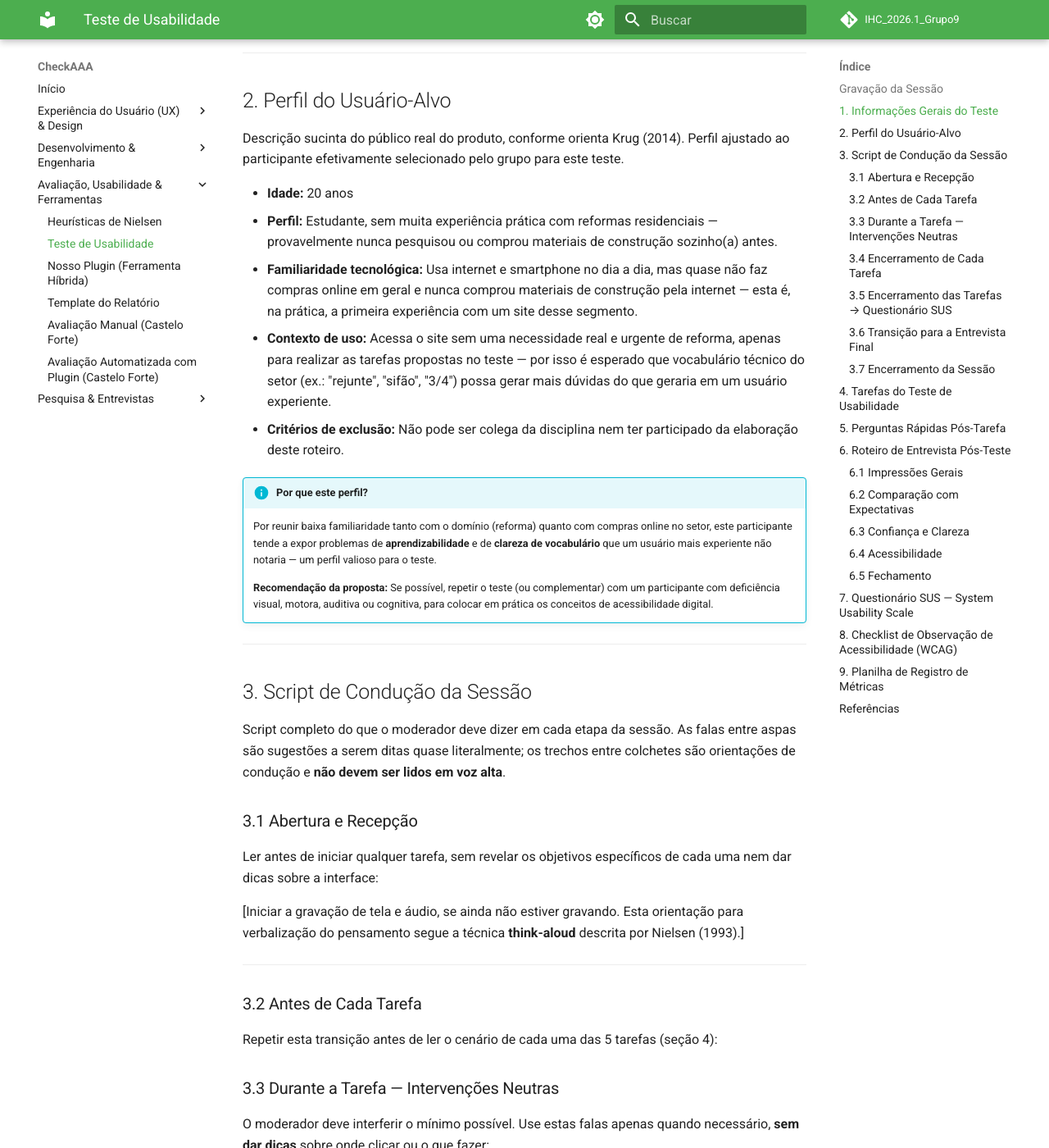
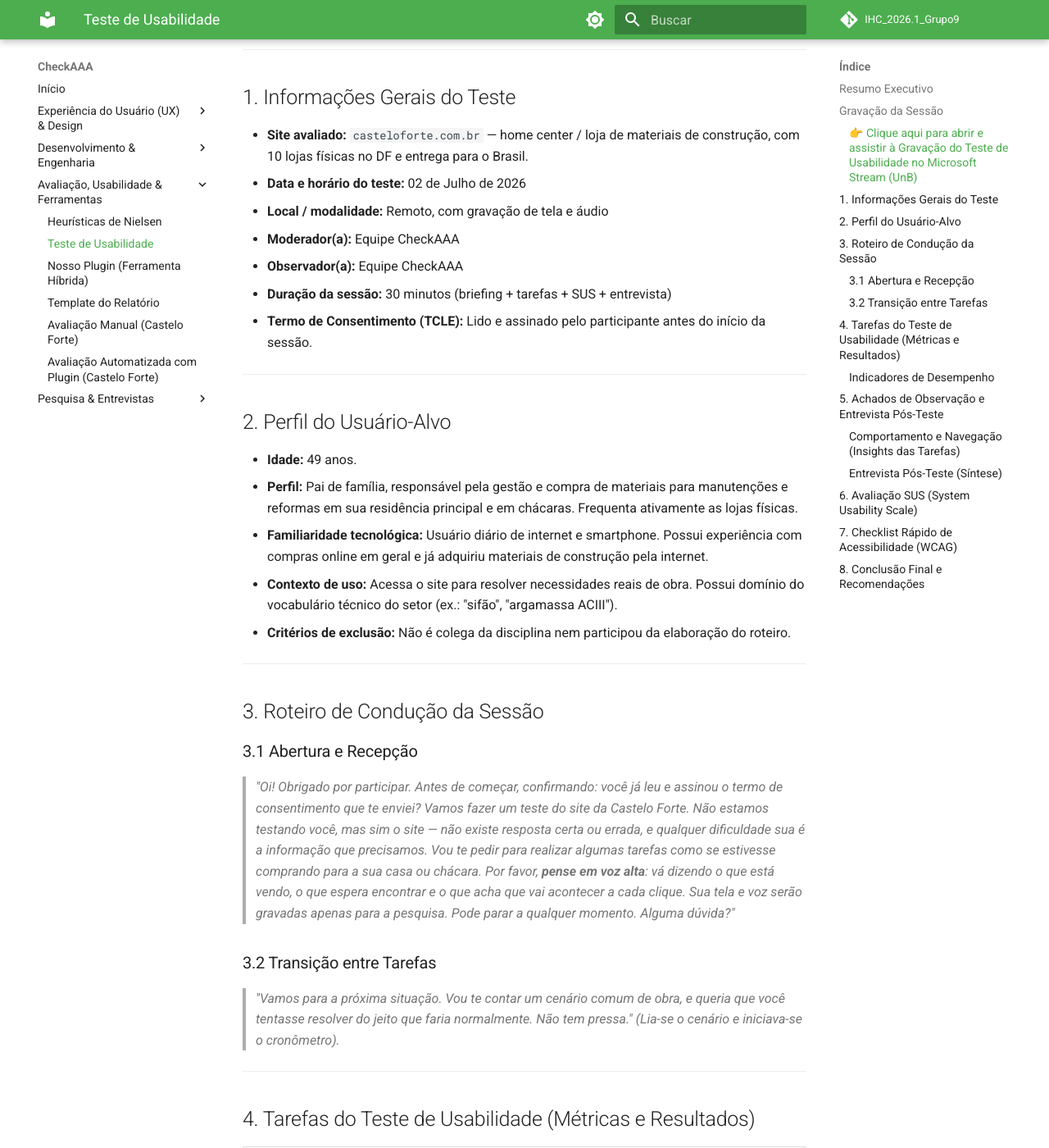
Before and after one commit to UnB-IHC/IHC_2026.1_Grupo9, an MkDocs documentation site: the page built from docs/teste_usabilidade.md, in a window 1280 px wide and 1400 px high, scrolled down 1107 px. Shown: the whole window at 82% size. Built offline with MkDocs 1.6.1 and Material for MkDocs 9.7.7, drawn with Linux system fonts in a browser that asks for light colours; comment, search, counter and statistics services are not loaded; some of the changed text lies outside the part shown.

Commit message:
docs: ajustando o teste de usabilidade para a nova entrevista

```diff
--- a/docs/teste_usabilidade.md
+++ b/docs/teste_usabilidade.md
@@ -1,239 +1,131 @@
-# Roteiro de Teste de Usabilidade — Castelo Forte
+# Relatório de Teste de Usabilidade — Site Castelo Forte
 
-> Documento de apoio para a condução do teste com o usuário (item 3 da proposta de trabalho) e para o entregável **"Roteiro de teste completo"** (apêndice). Os campos entre colchetes devem ser preenchidos pelo grupo antes da aplicação.
+**Universidade de Brasília (UnB)**
+**Disciplina:** Interação Humano-Computador (IHC) — 2026.1
+**Prof.ª:** Rejane M. C. Figueiredo
+**Site avaliado:** [Castelo Forte](https://casteloforte.com.br) (`casteloforte.com.br`)
 
-**Site avaliado:** [casteloforte.com.br](https://casteloforte.com.br) — home center / loja de materiais de construção, decoração e utilidades, com 10 lojas físicas no DF e entrega para o Brasil.
+---
+
+## Resumo Executivo
+
+O presente relatório detalha os resultados do Teste de Usabilidade realizado no site do home center Castelo Forte. O objetivo foi avaliar a facilidade de uso, a clareza das informações e a eficiência da interface para o público-alvo da loja. O teste contou com a participação de um usuário de 49 anos, com perfil de comprador frequente e responsável por reformas.
+
+A avaliação revelou um sistema de usabilidade satisfatória, refletido no **escore SUS de 72,5** (classificado como Aceitável) e em uma **taxa de sucesso de 80%** na execução das tarefas. O usuário demonstrou facilidade em localizar produtos técnicos e navegar pelas categorias, com um tempo médio de 51,4 segundos por tarefa.
+
+No entanto, o estudo identificou que, para este perfil, o site atua primariamente como um catálogo de consulta técnica. Fatores como a falta de clareza nas regras de frete (que gerou a única falha do teste), incertezas sobre o estoque e a forte preferência por negociar descontos via WhatsApp representam os principais atritos. Observaram-se também falhas em critérios de acessibilidade (WCAG), como ausência de navegação por teclado e quebra de layout com zoom.
 
 ---
 
 ## Gravação da Sessão
 
-<iframe
-  width="100%"
-  style="aspect-ratio: 16/9; border: none; border-radius: 8px;"
-  src="https://www.youtube.com/embed/YiTDvIgRyv0"
-  title="Teste de Usabilidade — Castelo Forte"
-  allow="accelerometer; autoplay; clipboard-write; encrypted-media; gyroscope; picture-in-picture"
-  allowfullscreen>
-</iframe>
+> [!NOTE]
+> **Acesso à Gravação:**
+> Devido às políticas de segurança corporativa do Microsoft Stream da UnB (`login.microsoftonline.com`), a reprodução incorporada na página é bloqueada pelos navegadores. Para assistir ao vídeo completo com áudio e tela, clique no link de redirecionamento abaixo:
+
+### 👉 [**Clique aqui para abrir e assistir à Gravação do Teste de Usabilidade no Microsoft Stream (UnB)**](https://unbbr-my.sharepoint.com/personal/241012329_aluno_unb_br/_layouts/15/stream.aspx?id=%2Fpersonal%2F241012329_aluno_unb_br%2FDocuments%2FGrava%C3%A7%C3%B5es%2FReuni%C3%A3o%20com%20Luiz%20Henrique%20Pallavicini-20260702_170515-Grava%C3%A7%C3%A3o%20de%20Reuni%C3%A3o%2Emp4)
 
 ---
 
 ## 1. Informações Gerais do Teste
 
-- **Site avaliado:** casteloforte.com.br
-- **Data e horário do teste:** [preencher]
-- **Local / modalidade:** [presencial / remoto, com gravação de tela e áudio]
-- **Moderador(a) responsável:** [nome]
-- **Observador(a) responsável pelas anotações:** [nome]
-- **Duração estimada da sessão:** 25 a 35 minutos (briefing + tarefas + SUS + entrevista)
+* **Site avaliado:** `casteloforte.com.br` — home center / loja de materiais de construção, com 10 lojas físicas no DF e entrega para o Brasil.
+* **Data e horário do teste:** 02 de Julho de 2026
+* **Local / modalidade:** Remoto, com gravação de tela e áudio
+* **Moderador(a):** Equipe CheckAAA
+* **Observador(a):** Equipe CheckAAA
+* **Duração da sessão:** 30 minutos (briefing + tarefas + SUS + entrevista)
+* **Termo de Consentimento (TCLE):** Lido e assinado pelo participante antes do início da sessão.
+
 ---
 
 ## 2. Perfil do Usuário-Alvo
 
-Descrição sucinta do público real do produto, conforme orienta Krug (2014). Perfil ajustado ao participante efetivamente selecionado pelo grupo para este teste.
-
-- **Idade:** 20 anos
-- **Perfil:** Estudante, sem muita experiência prática com reformas residenciais — provavelmente nunca pesquisou ou comprou materiais de construção sozinho(a) antes.
-- **Familiaridade tecnológica:** Usa internet e smartphone no dia a dia, mas quase não faz compras online em geral e nunca comprou materiais de construção pela internet — esta é, na prática, a primeira experiência com um site desse segmento.
-- **Contexto de uso:** Acessa o site sem uma necessidade real e urgente de reforma, apenas para realizar as tarefas propostas no teste — por isso é esperado que vocabulário técnico do setor (ex.: "rejunte", "sifão", "3/4") possa gerar mais dúvidas do que geraria em um usuário experiente.
-- **Critérios de exclusão:** Não pode ser colega da disciplina nem ter participado da elaboração deste roteiro.
-
-!!! info "Por que este perfil?"
-    Por reunir baixa familiaridade tanto com o domínio (reforma) quanto com compras online no setor, este participante tende a expor problemas de **aprendizabilidade** e de **clareza de vocabulário** que um usuário mais experiente não notaria — um perfil valioso para o teste.
-
-    **Recomendação da proposta:** Se possível, repetir o teste (ou complementar) com um participante com deficiência visual, motora, auditiva ou cognitiva, para colocar em prática os conceitos de acessibilidade digital.
+* **Idade:** 49 anos.
+* **Perfil:** Pai de família, responsável pela gestão e compra de materiais para manutenções e reformas em sua residência principal e em chácaras. Frequenta ativamente as lojas físicas.
+* **Familiaridade tecnológica:** Usuário diário de internet e smartphone. Possui experiência com compras online em geral e já adquiriu materiais de construção pela internet.
+* **Contexto de uso:** Acessa o site para resolver necessidades reais de obra. Possui domínio do vocabulário técnico do setor (ex.: "sifão", "argamassa ACIII").
+* **Critérios de exclusão:** Não é colega da disciplina nem participou da elaboração do roteiro.
 
 ---
 
-## 3. Script de Condução da Sessão
-
-Script completo do que o moderador deve dizer em cada etapa da sessão. As falas entre aspas são sugestões a serem ditas quase literalmente; os trechos entre colchetes são orientações de condução e **não devem ser lidos em voz alta**.
+## 3. Roteiro de Condução da Sessão
 
 ### 3.1 Abertura e Recepção
+> *"Oi! Obrigado por participar. Antes de começar, confirmando: você já leu e assinou o termo de consentimento que te enviei? Vamos fazer um teste do site da Castelo Forte. Não estamos testando você, mas sim o site — não existe resposta certa ou errada, e qualquer dificuldade sua é a informação que precisamos. Vou te pedir para realizar algumas tarefas como se estivesse comprando para a sua casa ou chácara. Por favor, **pense em voz alta**: vá dizendo o que está vendo, o que espera encontrar e o que acha que vai acontecer a cada clique. Sua tela e voz serão gravadas apenas para a pesquisa. Pode parar a qualquer momento. Alguma dúvida?"*
 
-Ler antes de iniciar qualquer tarefa, sem revelar os objetivos específicos de cada uma nem dar dicas sobre a interface:
-
-[Iniciar a gravação de tela e áudio, se ainda não estiver gravando. Esta orientação para verbalização do pensamento segue a técnica **think-aloud** descrita por Nielsen (1993).]
+### 3.2 Transição entre Tarefas
+> *"Vamos para a próxima situação. Vou te contar um cenário comum de obra, e queria que você tentasse resolver do jeito que faria normalmente. Não tem pressa."* *(Lia-se o cenário e iniciava-se o cronômetro).*
 
 ---
 
-### 3.2 Antes de Cada Tarefa
+## 4. Tarefas do Teste de Usabilidade (Métricas e Resultados)
 
-Repetir esta transição antes de ler o cenário de cada uma das 5 tarefas (seção 4):
+| Nº | Cenário da Tarefa | Tempo | Resultado | Nº de Erros |
+| :---: | :--- | :---: | :---: | :--- |
+| **1** | Encontrar lata de 18L de tinta acrílica para exterior (até R$ 350). | 26s | **Sucesso** | 0 |
+| **2** | Encontrar sifão sanfonado universal e fita veda-rosca. | 28s | **Sucesso** | 0 |
+| **3** | Descobrir regras de frete e entrega para região fora do centro (chácara) para piso cerâmico. | 116s | **Falha** | 1 (Dificuldade com informações de entrega) |
+| **4** | Salvar, favoritar ou compartilhar uma furadeira/parafusadeira. | 55s | **Sucesso** | 0 (Usou WhatsApp para evitar login) |
+| **5** | Encontrar a opção de "Compre no site e Retire na Loja" para uma urgência. | 32s | **Sucesso** | 0 |
 
-### 3.3 Durante a Tarefa — Intervenções Neutras
-
-O moderador deve interferir o mínimo possível. Use estas falas apenas quando necessário, **sem dar dicas** sobre onde clicar ou o que fazer:
-
-- **Se o participante ficar em silêncio por alguns segundos:** *"O que você está pensando agora?"* ou *"Me conta o que você está vendo."*
-- **Se pedir confirmação** ("Será que é aqui?"): *"O que você acha? Faz do jeito que você acha que está certo."*
-- **Se pedir ajuda direta** ("Como eu faço isso?"): *"Eu não posso te dar dicas agora, mas tenta do jeito que você faria se estivesse sozinho(a) em casa."*
-- **Se o participante comentar ou reclamar espontaneamente:** Deixar falar sem interromper e anotar — são os comentários mais valiosos para o relatório.
-
+### Indicadores de Desempenho
+* **Taxa de Sucesso:** **80%** (4 de 5 tarefas concluídas).
+* **Tempo Médio por Tarefa:** **51,4 segundos**.
 
 ---
 
-### 3.4 Encerramento de Cada Tarefa
+## 5. Achados de Observação e Entrevista Pós-Teste
 
-!!! quote "Fala do moderador"
-    *"Ok, parando por aqui. Você sente que conseguiu fazer o que eu pedi?"*
+### Comportamento e Navegação (Insights das Tarefas)
+* **Aversão a cadastro (Bypass cognitivo):** Na Tarefa 4 (salvar produto), o usuário evitou a fricção de criar conta. Preferiu usar o botão de "Compartilhar via WhatsApp" e enviar o link para si mesmo/esposa.
+* **Fricção em informações logísticas:** A única falha (Tarefa 3) ocorreu na busca por políticas de frete para regiões afastadas. O sistema não apresenta essas informações de forma acessível antes do checkout.
 
-[Parar a cronometragem e registrar o resultado: **sucesso completo**, **sucesso parcial** ou **falha** — ver tabela da seção 4. Em seguida, fazer as 3 perguntas rápidas da seção 5.]
-
-Depois das perguntas rápidas, retomar com a transição da seção 3.2 para a tarefa seguinte.
+### Entrevista Pós-Teste (Síntese)
+* **Omnicanalidade e modelo de negócio:** O usuário prefere utilizar o WhatsApp da loja para fechar compras visando o atendimento consultivo e a negociação de descontos, utilizando o site apenas como catálogo de referência.
+* **Confiança técnica vs. Logística:** O usuário sentiu segurança nas descrições técnicas dos produtos, mas relatou falta de clareza nas informações de disponibilidade de estoque físico.
+* **Sugestão de funcionalidade (Voice UI):** O usuário sugeriu a inclusão de um botão de Busca por Voz (microfone), recurso útil para o contexto de canteiro de obras.
 
 ---
 
-### 3.5 Encerramento das Tarefas → Questionário SUS
+## 6. Avaliação SUS (System Usability Scale)
 
-Ao final da quinta tarefa:
+| # | Afirmação | 1 | 2 | 3 | 4 | 5 |
+| :---: | :--- | :---: | :---: | :---: | :---: | :---: |
+| **1** | Eu acho que gostaria de usar este site com frequência. | | | | **X** | |
+| **2** | Achei o site desnecessariamente complexo. | | | **X** | | |
+| **3** | Achei o site fácil de usar. | | | | | **X** |
+| **4** | Acho que precisaria de apoio técnico para usar este site. | **X** | | | | |
+| **5** | Achei que as várias funções deste site estavam bem integradas. | | **X** | | | |
+| **6** | Achei que havia muita inconsistência neste site. | | | **X** | | |
+| **7** | Imagino que a maioria das pessoas aprenderia a usar rápido. | | | **X** | | |
+| **8** | Achei o site muito complicado de usar. | **X** | | | | |
+| **9** | Senti-me muito confiante usando o site. | | | | **X** | |
+| **10** | Precisei aprender coisas novas para conseguir usar o site. | **X** | | | | |
 
-!!! quote "Fala do moderador"
-    *"Terminamos as cinco situações! Agora eu vou te pedir pra responder um questionário rápido sobre como foi usar o site de forma geral — são 10 frases curtas, e pra cada uma você marca o quanto concorda, de 1 a 5."*
-
+> [!IMPORTANT]
+> **Resultado Final SUS: 72,5** (Sistema classificado como de **Usabilidade Aceitável**).
+> O principal ponto de alerta registrado pelo participante foi a percepção de falta de integração entre as funções do site (Q5).
 
 ---
 
-### 3.6 Transição para a Entrevista Final
+## 7. Checklist Rápido de Acessibilidade (WCAG)
 
-!!! quote "Fala do moderador"
-    *"Pra fechar, eu queria te fazer mais algumas perguntas rápidas sobre a experiência, pode ser?"*
-
+- [x] O contraste entre textos e fundo é suficiente.
+- [x] Imagens de produtos e ícones possuem rótulos claros.
+- [ ] É possível navegar pelos elementos usando apenas teclado (`Tab` / `Enter`).
+- [x] Os campos de formulário possuem rótulos indicando o que digitar.
+- [ ] Se o usuário aplica zoom, o layout continua funcional.
+- [ ] Elementos não são muito pequenos ou próximos demais.
 
 ---
 
-### 3.7 Encerramento da Sessão
+## 8. Conclusão Final e Recomendações
 
-!!! quote "Fala do moderador"
-    *"Muito obrigado(a) pela sua participação, isso vai nos ajudar bastante! Só lembrando que tudo que você disse e fez aqui vai ficar anônimo no nosso relatório, e você pode pedir pra gente excluir os seus dados a qualquer momento, é só entrar em contato pelo e-mail que está no termo. Alguma pergunta antes de eu encerrar?"*
+A experiência de uso do site da Castelo Forte demonstra que a plataforma atende bem aos requisitos básicos de busca e detalhamento técnico de produtos. O usuário sentiu confiança nas especificações apresentadas, o que valida a qualidade do cadastro dos itens. Contudo, a jornada do usuário apresenta gargalos significativos quando a intenção de busca transita para a intenção de compra. Destacam-se três áreas prioritárias para melhoria:
 
+1. **Transparência Logística e de Estoque (Heurística de Visibilidade do Status):** A dificuldade em encontrar políticas de frete para áreas fora dos grandes centros (chácaras) foi o ponto de maior frustração. O cálculo de frete e a sinalização de disponibilidade para "Retirada em Loja" devem estar visíveis na página do produto.
+2. **Redução de Fricção no Fluxo de Compra:** O comportamento de contornar a criação de conta utilizando o WhatsApp indica aversão a cadastros complexos. Um atalho visual do tipo *"Negocie este carrinho com um vendedor"* poderia unificar o fluxo digital com o hábito presencial do cliente.
+3. **Acessibilidade Digital (WCAG) e Inovação Contextual:** Falhas de responsividade (zoom) e navegação por teclado requerem correção técnica. Adicionalmente, a sugestão de Busca por Voz apresenta-se como uma excelente oportunidade de adequação ao contexto mobile e de obra.
 
-
----
-
-## 4. Tarefas do Teste de Usabilidade
-
-As tarefas a seguir são formuladas como **cenários de uso** (não como instruções literais da interface), conforme item 3.3 da proposta. Cronometrar cada tarefa do início ao desfecho e registrar o resultado.
-
-| Nº | Cenário da tarefa (ler ao participante) | Tempo (s) | Resultado | Nº de erros |
-|----|----------------------------------------|-----------|-----------|-------------|
-| 1 | Você está pintando a sala da sua casa e quer comprar uma lata de tinta acrílica fosca para parede interna, gastando no máximo R$ 150. Encontre uma opção adequada no site. | | | |
-| 2 | Você comprou uma TV nova para assistir aos jogos da Copa do Mundo e quer pendurá-la na parede da sala, com um bom sinal de recepção. Encontre um suporte de parede para a TV e uma antena adequados no site. | | | |
-| 3 | Você está reformando a cozinha e escolheu uma torneira no site, mas mora fora do Distrito Federal. Descubra como funciona a entrega para a sua região e quanto tempo ela leva. | | | |
-| 4 | Você encontrou um produto interessante, mas ainda não vai comprá-lo agora. Salve-o de alguma forma para decidir com calma depois. | | | |
-| 5 | Você tem uma dúvida sobre um produto e prefere falar diretamente com alguém da loja antes de comprar. Encontre uma forma de entrar em contato com a Castelo Forte. | | | |
-
-!!! tip "Observação"
-    Caso o grupo opte por outro conjunto de tarefas (ex.: finalizar uma compra completa, usar um filtro de busca específico, comparar dois produtos), substituam os cenários acima mantendo o formato de **tarefa contextualizada**.
-
----
-
-## 5. Perguntas Rápidas Pós-Tarefa
-
-Após cada tarefa, antes de seguir para a próxima, perguntar:
-
-- [ ] Numa escala de **1** (muito difícil) a **5** (muito fácil), quão fácil foi realizar essa tarefa?
-- [ ] Você teve alguma **dúvida ou dificuldade** ao longo da tarefa? Qual?
-- [ ] Havia algo que você **esperava encontrar e não encontrou**?
-
----
-
-## 6. Roteiro de Entrevista Pós-Teste
-
-Entrevista semiestruturada conduzida após a conclusão de todas as tarefas e do preenchimento do questionário SUS (seção 7). O objetivo é captar impressões gerais, achados de acessibilidade e sugestões que não aparecem nos números.
-
-### 6.1 Impressões Gerais
-
-- De forma geral, como foi para você usar o site da Castelo Forte hoje?
-- O que você **mais gostou** na experiência?
-- O que **mais te incomodou ou dificultou** durante o uso?
-
-### 6.2 Comparação com Expectativas
-
-- Algum momento o site se comportou de um jeito **diferente do que você esperava**? Qual?
-- Você já comprou em outro site de material de construção ou home center? Como foi essa experiência em comparação com a de hoje?
-
-### 6.3 Confiança e Clareza
-
-- Em algum momento você ficou em dúvida se tinha **feito a coisa certa** (ex.: se o produto foi salvo, se a busca realmente trouxe o que você queria)? Conte mais.
-- As informações de **preço, prazo de entrega e formas de contato** estavam claras para você?
-
-### 6.4 Acessibilidade
-
-*(Aplicar quando pertinente ao perfil do participante.)*
-
-- Você sentiu alguma dificuldade relacionada a **tamanho de texto, contraste de cores, uso do teclado ou de leitor de tela**?
-- Havia algo no site que dependia **só de cor, imagem ou posição na tela** para ser entendido?
-
-### 6.5 Fechamento
-
-- Se você pudesse **mudar uma única coisa** no site, o que seria?
-- Há algo mais que você queira comentar sobre a experiência de hoje?
-
-!!! note ""
-    Agradecer a participação, reforçar o **anonimato dos dados** e relembrar o direito de solicitar a exclusão das informações a qualquer momento, conforme combinado no TCLE.
-
----
-
-## 7. Questionário SUS — System Usability Scale
-
-Entregar ao participante após a conclusão de todas as tarefas. Marcar uma opção por linha (1 = Discordo totalmente · 5 = Concordo totalmente).
-
-| # | Afirmação | 1 | 2 | 3 | 4 | 5 |
-|---|-----------|---|---|---|---|---|
-| 1 | Eu acho que gostaria de usar este site com frequência. | ☐ | ☐ | ☐ | ☐ | ☐ |
-| 2 | Achei o site desnecessariamente complexo. | ☐ | ☐ | ☐ | ☐ | ☐ |
-| 3 | Achei o site fácil de usar. | ☐ | ☐ | ☐ | ☐ | ☐ |
-| 4 | Acho que precisaria de apoio técnico para conseguir usar este site. | ☐ | ☐ | ☐ | ☐ | ☐ |
-| 5 | Achei que as várias funções deste site estavam bem integradas. | ☐ | ☐ | ☐ | ☐ | ☐ |
-| 6 | Achei que havia muita inconsistência neste site. | ☐ | ☐ | ☐ | ☐ | ☐ |
-| 7 | Imagino que a maioria das pessoas aprenderia a usar este site rapidamente. | ☐ | ☐ | ☐ | ☐ | ☐ |
-| 8 | Achei o site muito complicado de usar. | ☐ | ☐ | ☐ | ☐ | ☐ |
-| 9 | Senti-me muito confiante usando o site. | ☐ | ☐ | ☐ | ☐ | ☐ |
-| 10 | Precisei aprender várias coisas novas antes de conseguir usar este site. | ☐ | ☐ | ☐ | ☐ | ☐ |
-
-!!! info "Cálculo do escore SUS"
-    - **Itens ímpares** (1, 3, 5, 7, 9): pontuação = valor marcado − 1
-    - **Itens pares** (2, 4, 6, 8, 10): pontuação = 5 − valor marcado
-    - Somar os 10 valores e **multiplicar por 2,5** → escore final de 0 a 100.
-
----
-
-## 8. Checklist de Observação de Acessibilidade (WCAG)
-
-Preencher pelo **observador durante a sessão**, para alimentar os "achados de acessibilidade WCAG" do relatório final.
-
-- [ ] Contraste de texto e fundo é suficiente em todas as telas percorridas?
-- [ ] Imagens de produtos e ícones possuem texto alternativo perceptível (ex.: ao usar leitor de tela)?
-- [ ] É possível navegar pelos elementos principais (menu, busca, carrinho) usando **apenas o teclado**?
-- [ ] Os campos de formulário (busca, cadastro, CEP) têm rótulos claros e mensagens de erro compreensíveis?
-- [ ] O tamanho da fonte permite zoom/ampliação sem quebrar o layout?
-- [ ] Há elementos (botões, links) pequenos demais ou muito próximos, difíceis de tocar/clicar com precisão?
-- **Outras observações de acessibilidade:** ______________________________________
-
----
-
-## 9. Planilha de Registro de Métricas
-
-Usar esta tabela como referência para alimentar a planilha de tabulação (entregável 5). Repetir uma linha por tarefa e por participante.
-
-| Nº | Tarefa | Tempo (s) | Resultado | Nº de erros |
-|----|--------|-----------|-----------|-------------|
-| 1  | Tarefa 1 — Tinta acrílica fosca ≤ R$ 150 | | | |
-| 2  | Tarefa 2 — Suporte de TV + antena | | | |
-| 3  | Tarefa 3 — Entrega fora do DF | | | |
-| 4  | Tarefa 4 — Salvar produto | | | |
-| 5  | Tarefa 5 — Contato com a loja | | | |
-
-!!! tip "Métricas derivadas"
-    - **Taxa de sucesso** = (nº de tarefas com sucesso completo ÷ total de tarefas) × 100
-    - **Tempo médio por tarefa** = soma dos tempos ÷ nº de tarefas
-
----
-
-## Referências
-
-- **KRUG, Steve.** *Don't Make Me Think, Revisited.* New Riders, 2014.
-- **NIELSEN, Jakob.** *Usability Engineering.* Academic Press, 1993.
-- **BROOKE, John.** SUS: A 'Quick and Dirty' Usability Scale. In: *Usability Evaluation in Industry.* Taylor & Francis, 1996.
+Em suma, o site possui uma base sólida, mas precisa refinar a entrega de informações operacionais e integrar-se melhor aos hábitos de compra multicanal do seu usuário.
```
Also changed, not shown: docs/Entrevista/think_aloud.md (+3 -10 lines).
